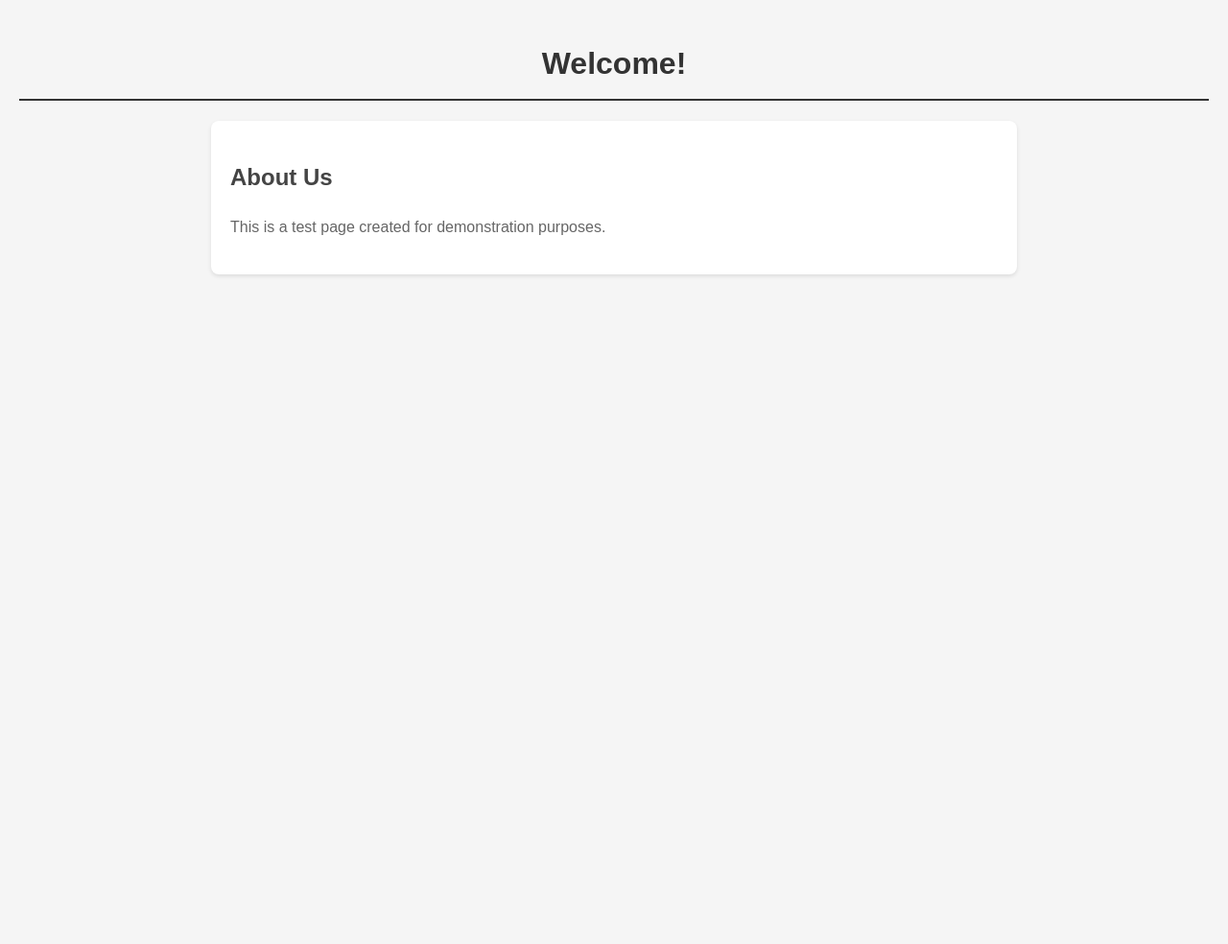
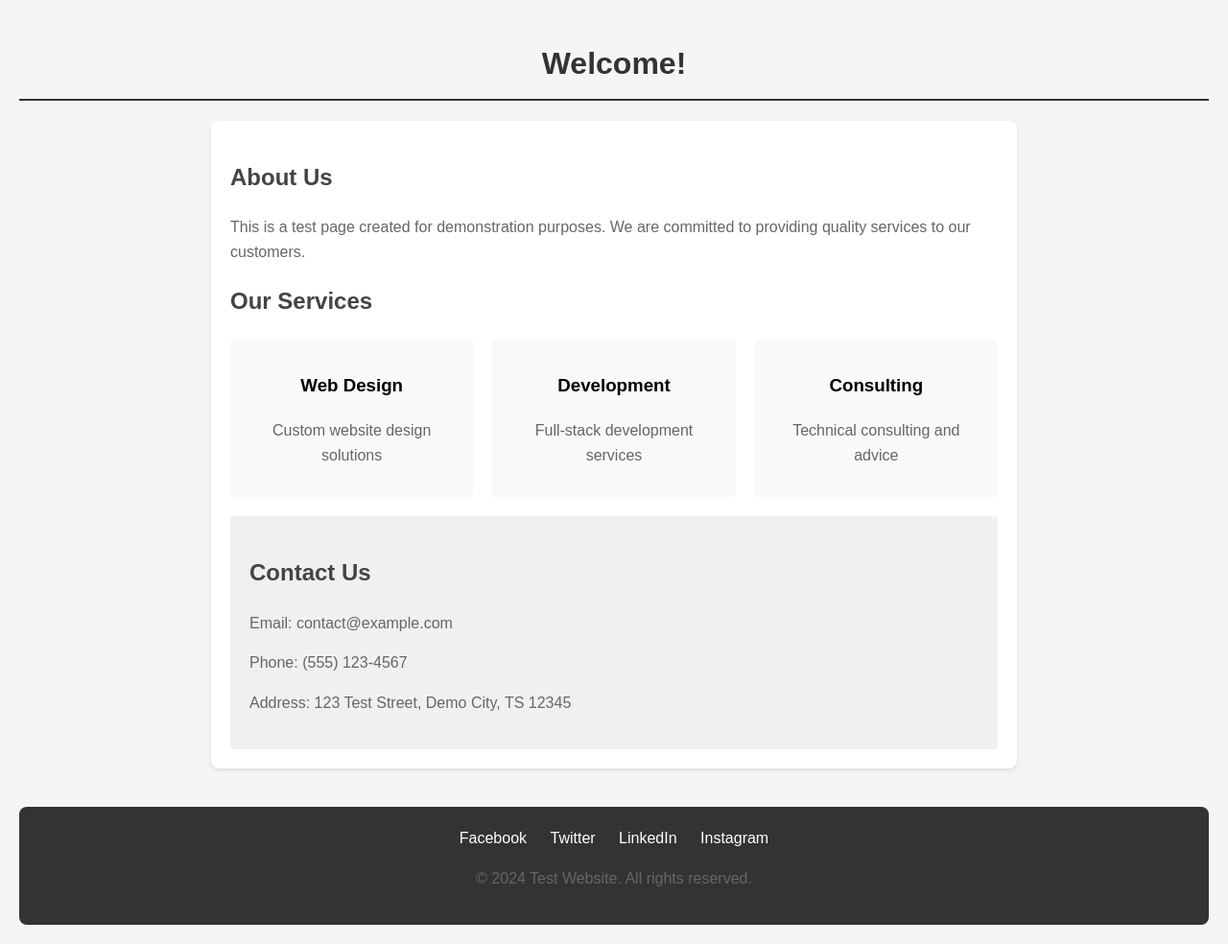
Before and after one commit to anudeepc/newTestWeb, a plain HTML site: page index.html in a window 1280 px wide. Shown: the whole page at 96% size. Before the commit the page ends 800 px from the top, so only its background shows below. Drawn offline with Linux system fonts and the light colour scheme.

Commit message:
Add more content sections as requested in issue #1

```diff
--- a/index.html
+++ b/index.html
@@ -25,6 +25,7 @@
             padding: 20px;
             border-radius: 8px;
             box-shadow: 0 2px 4px rgba(0,0,0,0.1);
+            margin-bottom: 20px;
         }
         h2 {
             color: #444;
@@ -32,13 +33,80 @@
         p {
             color: #666;
         }
+        .services {
+            display: grid;
+            grid-template-columns: repeat(auto-fit, minmax(200px, 1fr));
+            gap: 20px;
+            margin-top: 20px;
+        }
+        .service-item {
+            background-color: #f9f9f9;
+            padding: 15px;
+            border-radius: 4px;
+            text-align: center;
+        }
+        .contact-info {
+            background-color: #f0f0f0;
+            padding: 20px;
+            border-radius: 4px;
+            margin-top: 20px;
+        }
+        footer {
+            text-align: center;
+            margin-top: 40px;
+            padding: 20px;
+            background-color: #333;
+            color: white;
+            border-radius: 8px;
+        }
+        .social-links a {
+            color: white;
+            margin: 0 10px;
+            text-decoration: none;
+        }
+        .social-links a:hover {
+            text-decoration: underline;
+        }
     </style>
 </head>
 <body>
     <h1>Welcome!</h1>
     <div class="content">
         <h2>About Us</h2>
-        <p>This is a test page created for demonstration purposes.</p>
+        <p>This is a test page created for demonstration purposes. We are committed to providing quality services to our customers.</p>
+
+        <h2>Our Services</h2>
+        <div class="services">
+            <div class="service-item">
+                <h3>Web Design</h3>
+                <p>Custom website design solutions</p>
+            </div>
+            <div class="service-item">
+                <h3>Development</h3>
+                <p>Full-stack development services</p>
+            </div>
+            <div class="service-item">
+                <h3>Consulting</h3>
+                <p>Technical consulting and advice</p>
+            </div>
+        </div>
+
+        <div class="contact-info">
+            <h2>Contact Us</h2>
+            <p>Email: contact@example.com</p>
+            <p>Phone: (555) 123-4567</p>
+            <p>Address: 123 Test Street, Demo City, TS 12345</p>
+        </div>
     </div>
+
+    <footer>
+        <div class="social-links">
+            <a href="#">Facebook</a>
+            <a href="#">Twitter</a>
+            <a href="#">LinkedIn</a>
+            <a href="#">Instagram</a>
+        </div>
+        <p>&copy; 2024 Test Website. All rights reserved.</p>
+    </footer>
 </body>
 </html>
```
